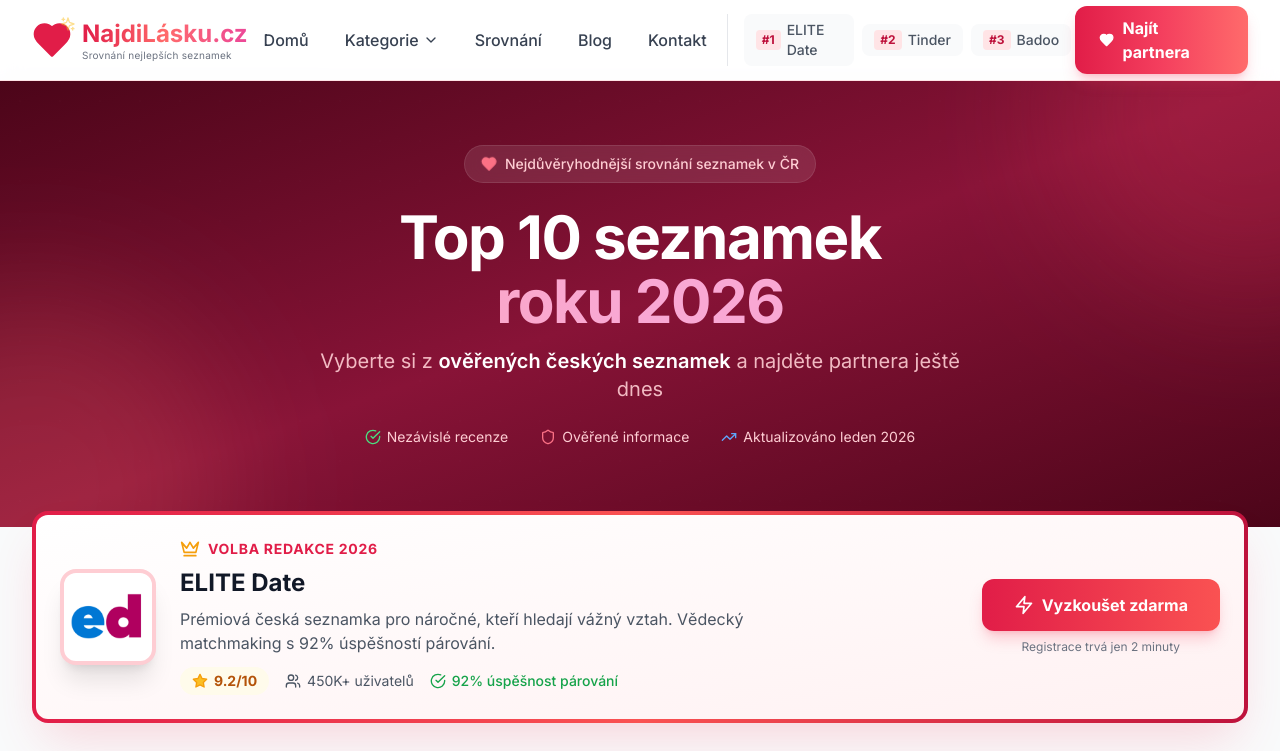
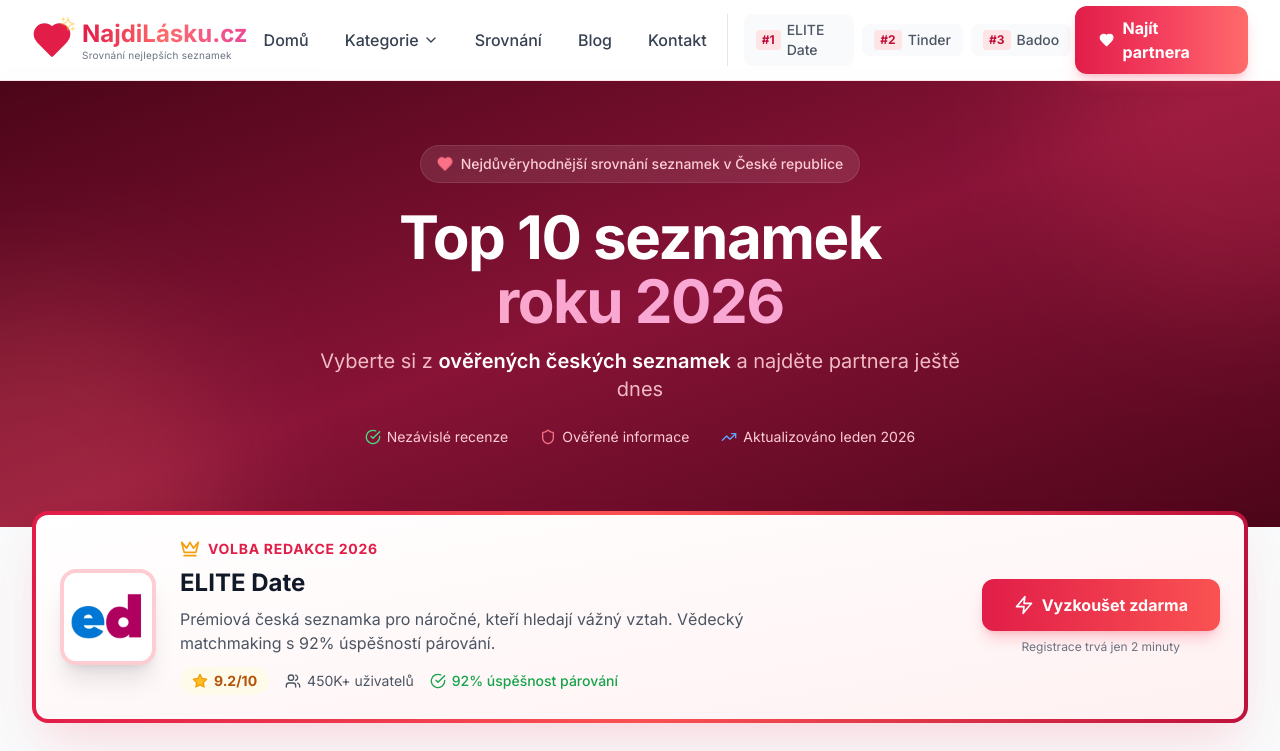
Before and after one commit to davidandrle22-blip/seznamky-web, a Next.js app: page / in a window 1280 px wide. Shown: the top 751 px of the page. Built offline with nearby package versions, Linux system fonts and the light colour scheme.

Commit message:
Úprava textu

```diff
--- a/app/page.tsx
+++ b/app/page.tsx
@@ -67,7 +67,7 @@
             {/* Trust badge */}
             <div className="inline-flex items-center gap-2 bg-white/10 backdrop-blur-md px-4 py-2 rounded-full mb-6 border border-white/10">
               <Heart className="w-4 h-4 text-romantic-400 animate-heart-beat" fill="#fb7185" />
-              <span className="text-sm font-medium text-romantic-200">Nejdůvěryhodnější srovnání seznamek v ČR</span>
+              <span className="text-sm font-medium text-romantic-200">Nejdůvěryhodnější srovnání seznamek v České republice</span>
             </div>
 
             <h1 className="text-4xl md:text-5xl lg:text-6xl font-bold mb-4 leading-tight tracking-tight">
```
